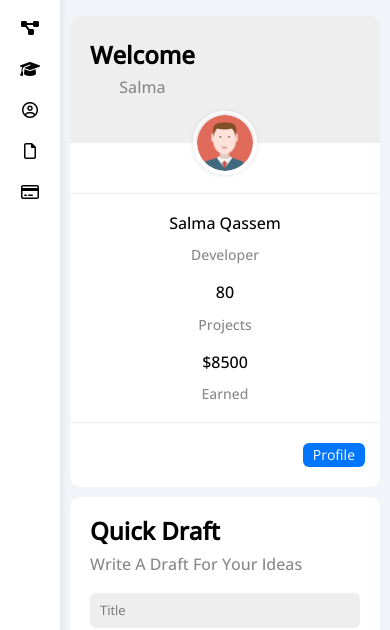
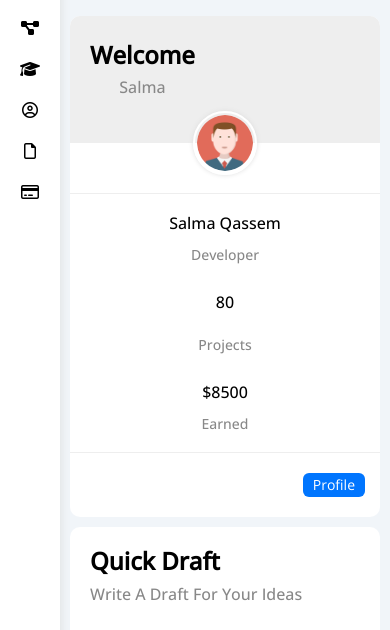
Before and after one commit to SalmaQassem/HTML_And_CSS_Template3, a plain HTML site: page index.html in a window 390 px wide. Shown: the part 148-778 px from the top of the page. Drawn offline with Linux system fonts and the light colour scheme; files whose address does not match are found by name.

Commit message:
Edit style css file

```diff
--- a/CSS/style.css
+++ b/CSS/style.css
@@ -243,7 +243,7 @@ aside > ul li a:hover, aside > ul li .active{
     grid-template-columns: repeat(auto-fill, minmax(450px, 1fr));
 }
 @media (max-width: 767px) {
-    .Page-info .Page-info-body .Dashboard {
+    .Page-info .Page-info-body section:nth-of-type(2) {
         display: flex !important;
         flex-direction: column;
         gap: 10px;
```
